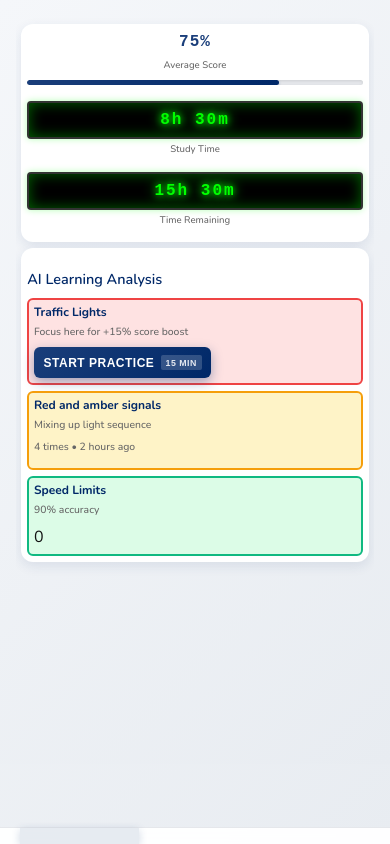
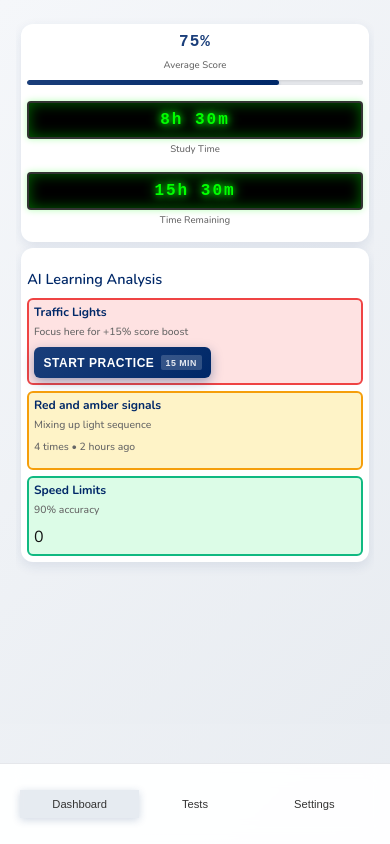
Before and after one commit to fullcircleAI/cbr-ai-coach, a React (Create React App) app: page / in a window 390 px wide. Built offline with nearby package versions, Linux system fonts and the light colour scheme.

Commit message:
Adjust mobile heights to make footer appear - increased space from 100px to 120px

```diff
--- a/src/App.css
+++ b/src/App.css
@@ -137,7 +137,7 @@
   .main-content {
     margin-left: 0;
     padding: 0.5rem;
-    height: calc(100vh - 80px); /* Account for mobile footer */
+    height: calc(100vh - 120px); /* Account for mobile footer */
     overflow: visible;
   }
 }
@@ -147,7 +147,7 @@
   .main-content {
     margin-left: 0;
     padding: 0.75rem;
-    height: calc(100vh - 80px); /* Account for tablet footer */
+    height: calc(100vh - 120px); /* Account for tablet footer */
     overflow: hidden;
   }
 }
--- a/src/components/AICoachDashboard.css
+++ b/src/components/AICoachDashboard.css
@@ -13,8 +13,8 @@
 /* Mobile first - make it work on mobile */
 @media (max-width: 768px) {
   .dashboard {
-    height: calc(100vh - 100px) !important;
-    max-height: calc(100vh - 100px) !important;
+    height: calc(100vh - 120px) !important;
+    max-height: calc(100vh - 120px) !important;
     overflow-y: auto !important;
     overflow-x: hidden !important;
   }
--- a/src/components/Navigation.css
+++ b/src/components/Navigation.css
@@ -151,20 +151,22 @@
 /* Mobile Footer Mode */
 @media (max-width: 768px) {
   .sidebar {
-    position: fixed;
-    bottom: 0;
-    left: 0;
-    top: auto;
-    height: auto;
-    width: 100%;
-    max-height: 80px;
-    flex-direction: row;
-    padding: 0;
-    border-right: none;
-    border-top: 1px solid #e5e7eb;
-    background: rgba(255, 255, 255, 0.95);
-    backdrop-filter: blur(10px);
-    transform: none;
+    position: fixed !important;
+    bottom: 0 !important;
+    left: 0 !important;
+    top: auto !important;
+    height: 80px !important;
+    width: 100% !important;
+    max-height: 80px !important;
+    flex-direction: row !important;
+    padding: 0 !important;
+    border-right: none !important;
+    border-top: 1px solid #e5e7eb !important;
+    background: rgba(255, 255, 255, 0.95) !important;
+    backdrop-filter: blur(10px) !important;
+    transform: none !important;
+    z-index: 1000 !important;
+    display: flex !important;
   }
 
   .logo {
@@ -172,23 +174,25 @@
   }
 
   .nav-list {
-    flex-direction: row;
-    justify-content: center;
-    align-items: center;
-    gap: 0;
-    margin: 0;
-    padding: 0 1rem;
-    width: 100%;
+    flex-direction: row !important;
+    justify-content: center !important;
+    align-items: center !important;
+    gap: 0 !important;
+    margin: 0 !important;
+    padding: 0 1rem !important;
+    width: 100% !important;
+    display: flex !important;
   }
 
   .nav-btn {
-    flex-direction: column;
-    padding: 8px 12px;
-    font-size: 0.8rem;
-    min-width: 60px;
-    text-align: center;
-    border-radius: 0;
-    gap: 0;
+    flex-direction: column !important;
+    padding: 8px 12px !important;
+    font-size: 0.8rem !important;
+    min-width: 60px !important;
+    text-align: center !important;
+    border-radius: 0 !important;
+    gap: 0 !important;
+    display: flex !important;
   }
 
   .nav-btn:hover {
@@ -202,7 +206,10 @@
   }
 
   .nav-label {
-    display: none;
+    display: block !important;
+    font-size: 0.7rem !important;
+    font-weight: 500 !important;
+    color: #333 !important;
   }
 
   .sidebar-user {
```
